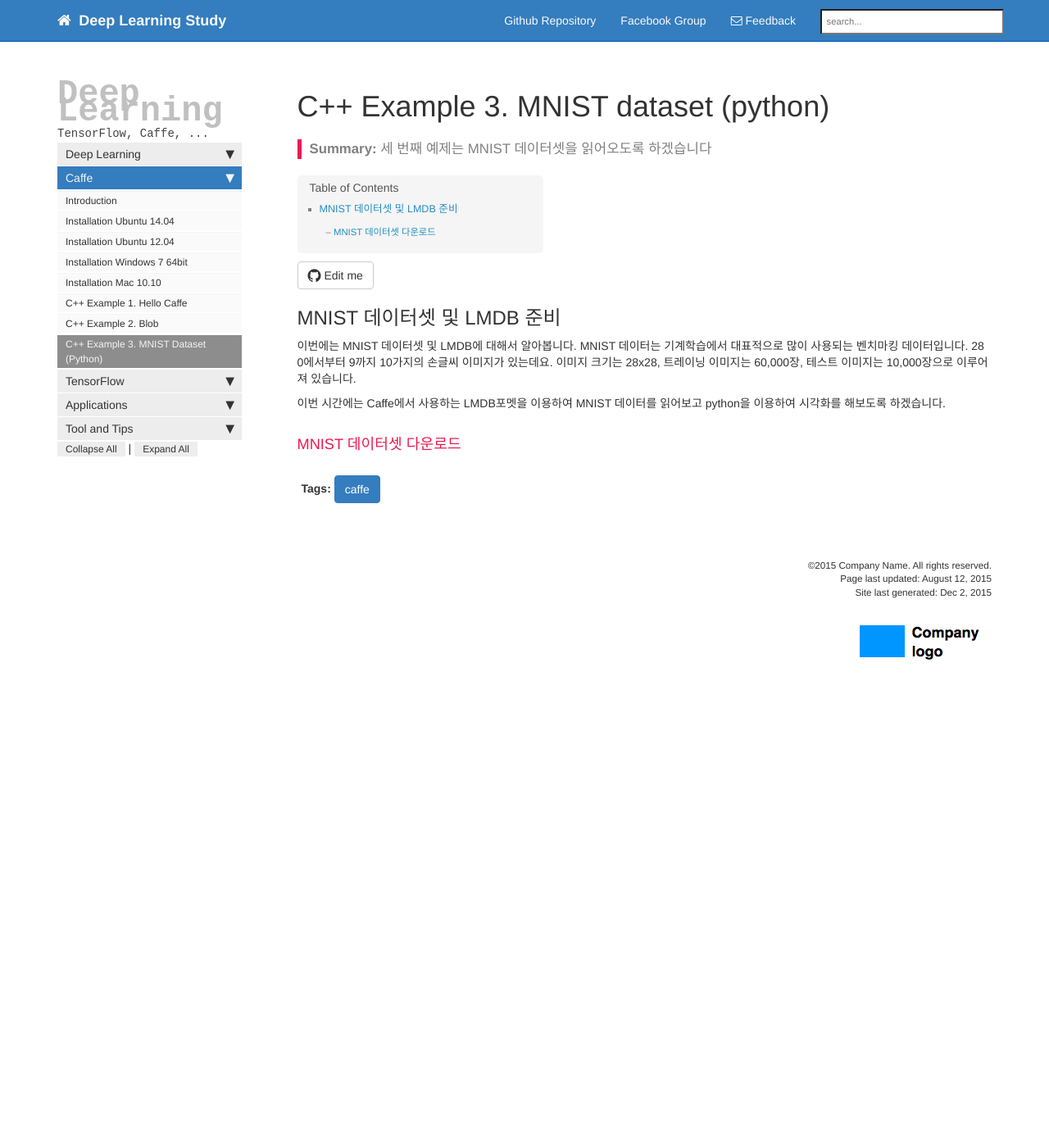
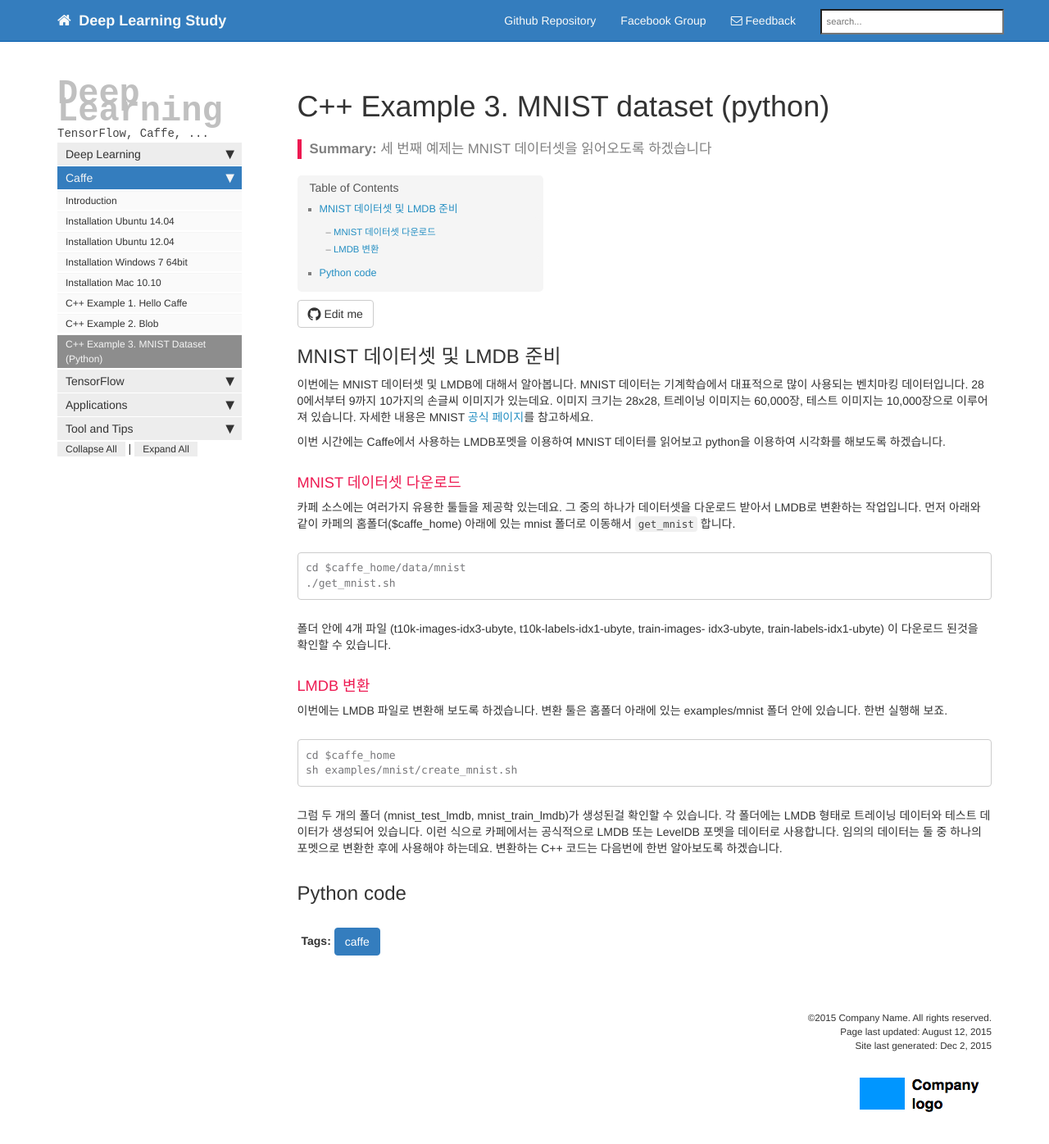
Before and after one commit to youngkyoonjang/material, a Jekyll site: the page built from doc_caffe_example_3mnist.md, in a window 1280 px wide and 1400 px high. Shown: the top 1396 px of the window at 82% size. Built offline with Jekyll 4.4.1, drawn with Linux system fonts in a browser that asks for light colours; nearby versions of some CDN libraries; library files that are not in the unit come from our copies; Markdown is read by kramdown in place of the engine named in the settings; comment, search, counter and statistics services are not loaded.

Commit message:
Update doc_caffe_example_3mnist.md

````diff
--- a/doc_caffe_example_3mnist.md
+++ b/doc_caffe_example_3mnist.md
@@ -6,11 +6,41 @@ last_updated: August 12, 2015
 summary: "세 번째 예제는 MNIST 데이터셋을 읽어오도록 하겠습니다"
 ---
 
-
 ## MNIST 데이터셋 및 LMDB 준비
 
-이번에는 MNIST 데이터셋 및 LMDB에 대해서 알아봅니다. MNIST 데이터는 기계학습에서 대표적으로 많이 사용되는 벤치마킹 데이터입니다. 28 0에서부터 9까지 10가지의 손글씨 이미지가 있는데요. 이미지 크기는 28x28, 트레이닝 이미지는 60,000장, 테스트 이미지는 10,000장으로 이루어져 있습니다.
+이번에는 MNIST 데이터셋 및 LMDB에 대해서 알아봅니다. MNIST 데이터는 기계학습에서 대표적으로 많이 사용되는 벤치마킹 데이터입니다.
+28 0에서부터 9까지 10가지의 손글씨 이미지가 있는데요. 이미지 크기는 28x28, 트레이닝 이미지는 60,000장, 테스트 이미지는
+10,000장으로 이루어져 있습니다. 자세한 내용은 MNIST [공식 페이지](http://yann.lecun.com/exdb/mnist/
+)를 참고하세요.
 
 이번 시간에는 Caffe에서 사용하는 LMDB포멧을 이용하여 MNIST 데이터를 읽어보고 python을 이용하여 시각화를 해보도록 하겠습니다.
 
 ### MNIST 데이터셋 다운로드
+
+카페 소스에는 여러가지 유용한 툴들을 제공학 있는데요. 그 중의 하나가 데이터셋을 다운로드 받아서 LMDB로 변환하는 작업입니다. 먼저 아래와
+같이 카페의 홈폴더($caffe_home) 아래에 있는 mnist 폴더로 이동해서 `get_mnist` 합니다.
+
+```
+cd $caffe_home/data/mnist
+./get_mnist.sh
+```
+
+폴더 안에 4개 파일 (t10k-images-idx3-ubyte, t10k-labels-idx1-ubyte, train-images-
+idx3-ubyte,
+train-labels-idx1-ubyte) 이 다운로드 된것을 확인할 수 있습니다.
+
+### LMDB 변환
+
+이번에는 LMDB 파일로 변환해 보도록 하겠습니다. 변환 툴은 홈폴더 아래에 있는 examples/mnist 폴더 안에 있습니다. 한번 실행해
+보죠.
+
+```
+cd $caffe_home
+sh examples/mnist/create_mnist.sh
+```
+
+그럼 두 개의 폴더 (mnist_test_lmdb, mnist_train_lmdb)가 생성된걸 확인할 수 있습니다. 각 폴더에는 LMDB 형태로
+트레이닝 데이터와 테스트 데이터가 생성되어 있습니다. 이런 식으로 카페에서는 공식적으로 LMDB 또는 LevelDB 포멧을 데이터로 사용합니다.
+임의의 데이터는 둘 중 하나의 포멧으로 변환한 후에 사용해야 하는데요. 변환하는 C++ 코드는 다음번에 한번 알아보도록 하겠습니다.
+
+## Python code
````
